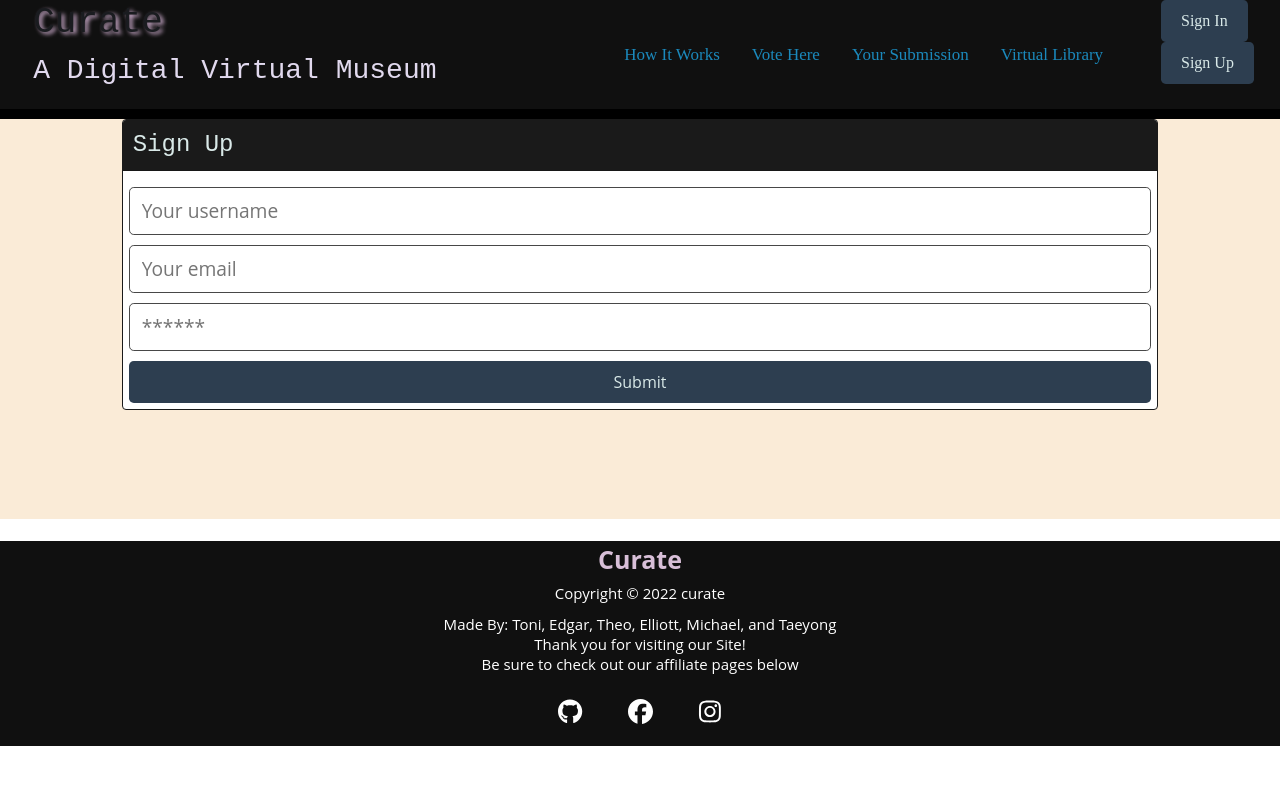
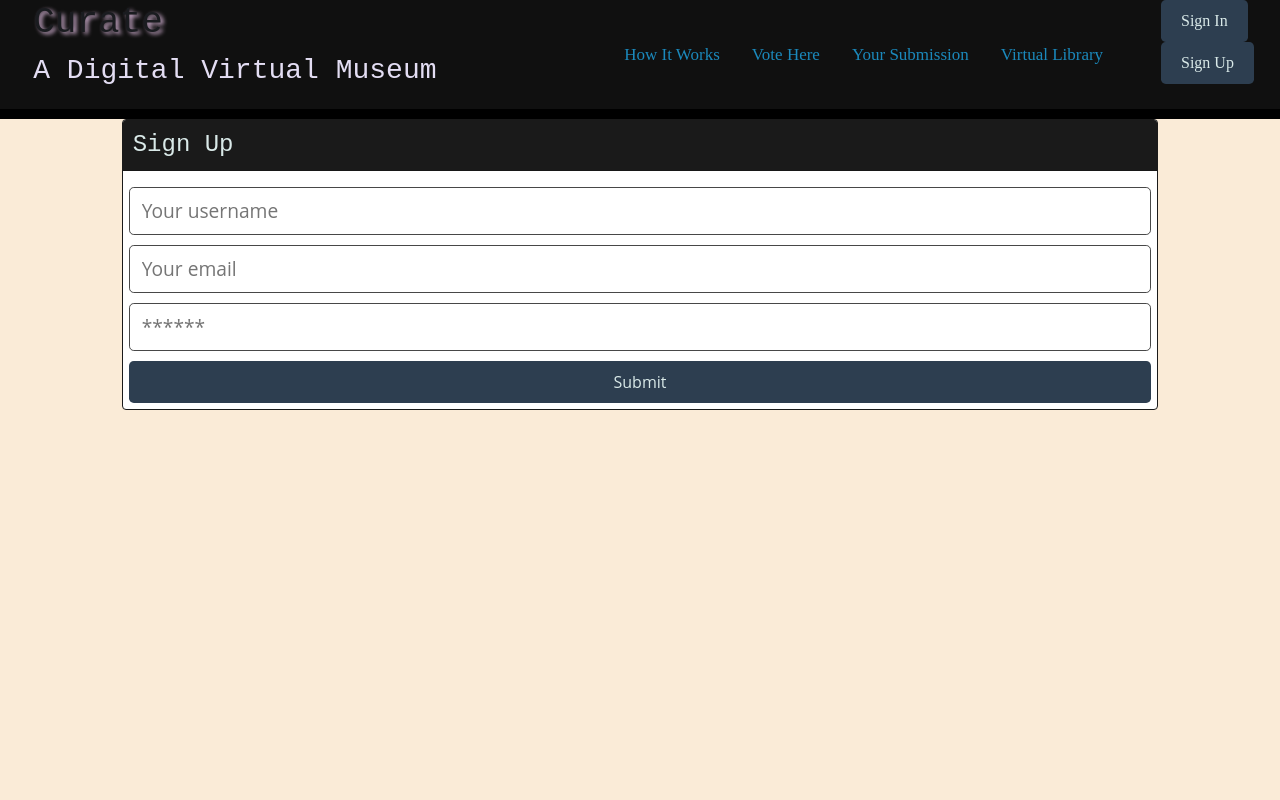
Before and after one commit to edgarmendez94/Curate-virtual-library, a React (Create React App) app in the folder client/: page /sign-up in a window 1280 px wide. Shown: the top 800 px of the page. Built offline with nearby package versions, Linux system fonts and the light colour scheme.

Commit message:
added some edits

```diff
--- a/client/src/App.css
+++ b/client/src/App.css
@@ -50,6 +50,8 @@ main {
 /* yoursubmisions */
 #submissions {
   min-height: 700px;
+  min-width: 100%;
+  background-color: antiquewhite;
 }
 /* gallery */
 #gallery {
@@ -57,6 +59,14 @@ main {
 }
 /* Vote here */
 #voteshere {
+  min-height: 700px;
+}
+/* login/signup page */
+#loginpage {
+  min-height: 700px;
+}
+/* sign in page */
+#signin {
   min-height: 700px;
 }
 /* footer styling section */
--- a/client/src/pages/Login.js
+++ b/client/src/pages/Login.js
@@ -7,7 +7,7 @@ import Auth from "../utils/auth";
 const Login = () => {
   const [formState, setFormState] = useState({
     email: "",
-        password: ""
+    password: "",
   });
 
   const [login, { error }] = useMutation(LOGIN_USER);
@@ -48,7 +48,7 @@ const Login = () => {
   };
 
   return (
-        <main className="flex-row justify-center mb-4">
+    <main className="flex-row justify-center mb-4" id="signin">
       <div className="col-12 col-lg-10">
         <div className="card">
           <h4 className="card-header bg-dark text-light p-2">Sign In</h4>
--- a/client/src/pages/Sign-up.js
+++ b/client/src/pages/Sign-up.js
@@ -39,7 +39,7 @@ const Signup = () => {
   };
 
   return (
-    <main className="flex-row justify-center mb-4">
+    <main className="flex-row justify-center mb-4" id="loginpage">
       <div className="col-12 col-lg-10">
         <div className="card">
           <h4 className="card-header bg-dark text-light p-2">Sign Up</h4>
```
Lines whose indentation alone changed are shown as unchanged.
